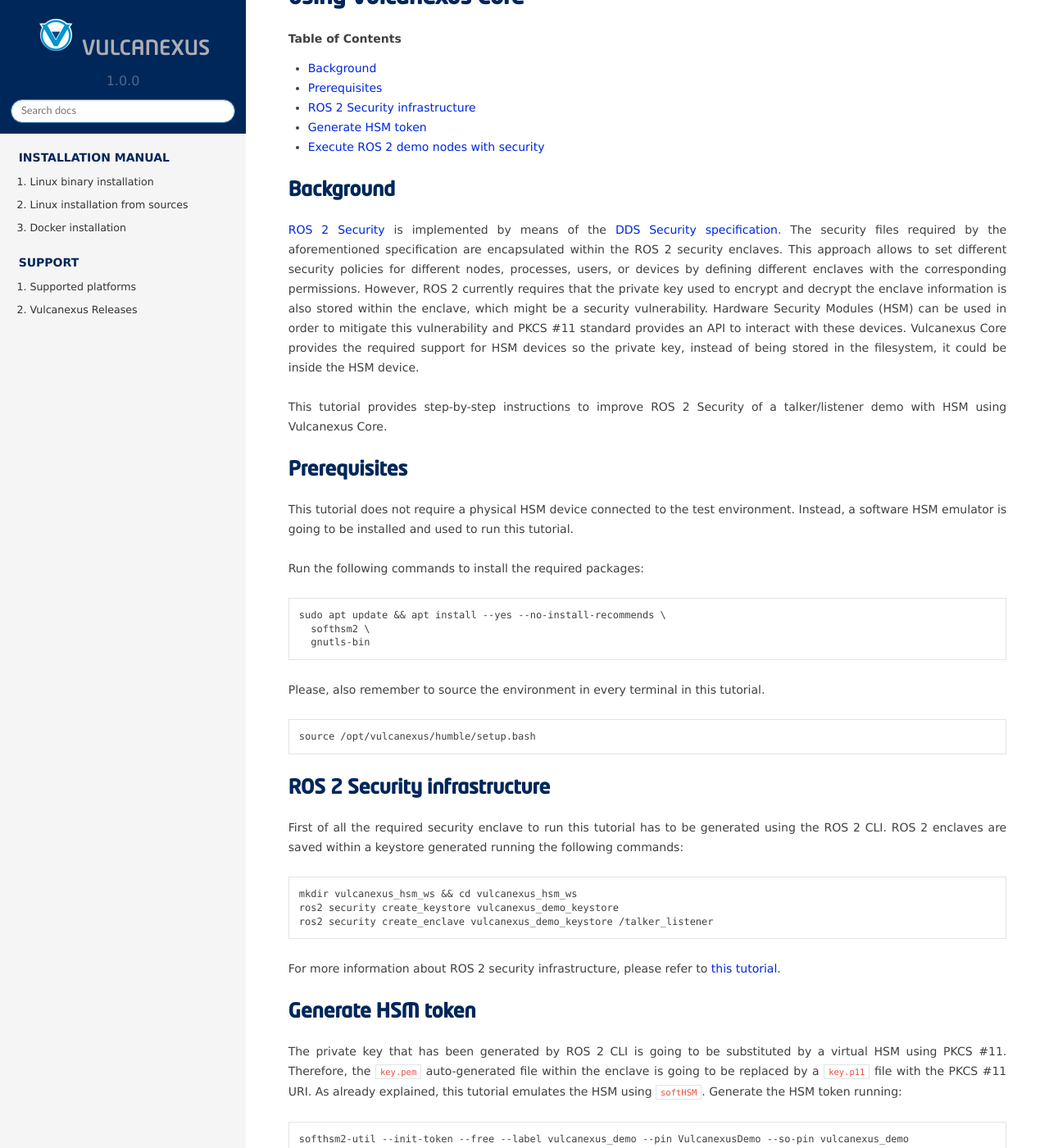
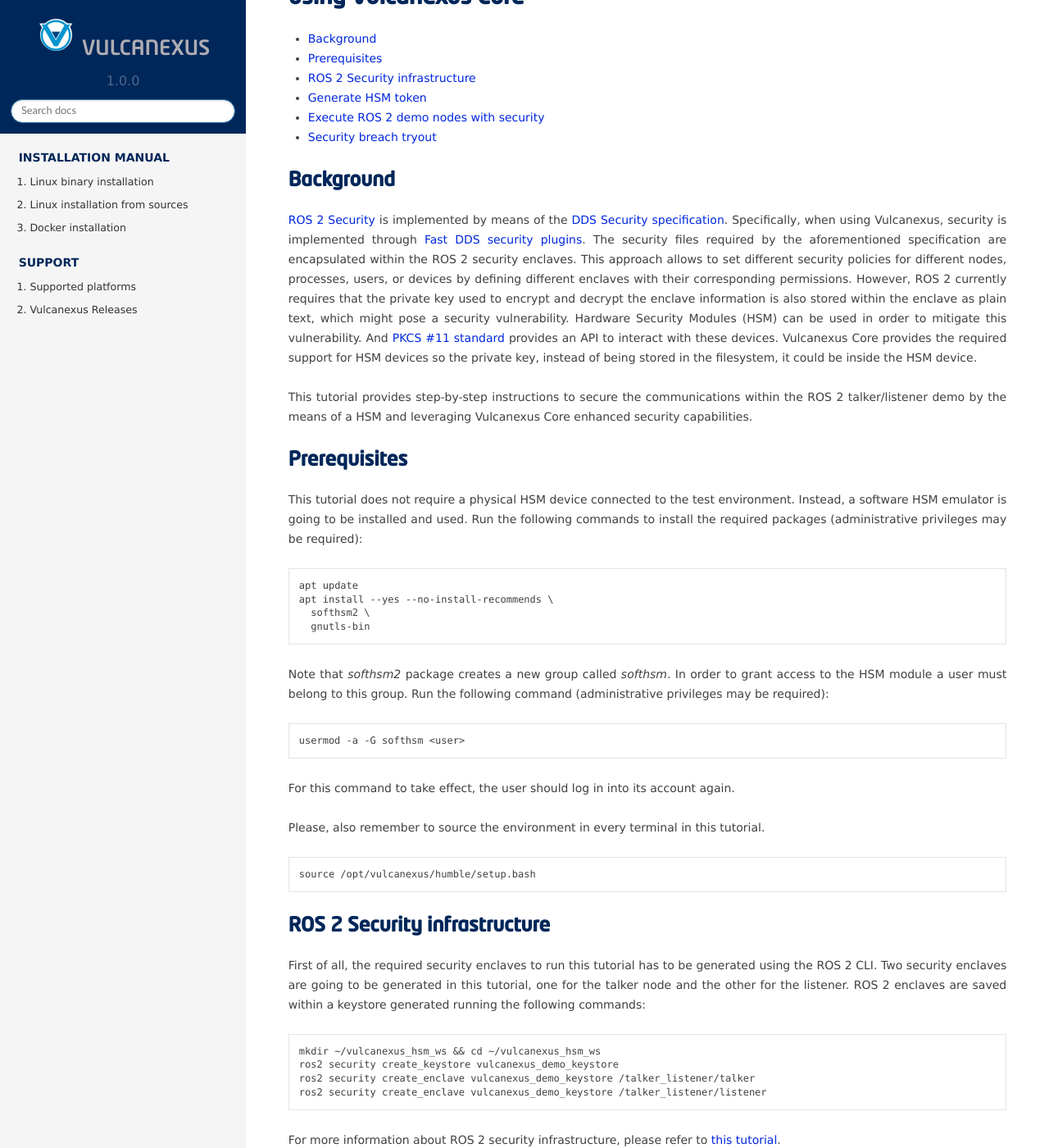
Before and after one commit to eProsima/vulcanexus, a Sphinx documentation site: the page built from docs/rst/tutorials/pkcs11_tutorial.rst, in a window 1280 px wide and 1400 px high, scrolled down 191 px. Shown: the whole window at 82% size. Built offline with Sphinx 7.4.7 and the Read the Docs theme 2.0.0, drawn with Linux system fonts in a browser that asks for light colours; some of the changed text lies outside the part shown.

Commit message:
Refs #13612: apply review suggestions
Signed-off-by: JLBuenoLopez-eProsima <joseluisbueno@eprosima.com>

```diff
--- a/docs/rst/tutorials/pkcs11_tutorial.rst
+++ b/docs/rst/tutorials/pkcs11_tutorial.rst
@@ -1,9 +1,9 @@
 .. _vulcanexus_pkcs11_tutorial:
 
 ROS 2 Security improved with Hardware Security Modules (HSM) using Vulcanexus Core
-==========================================================================================
+==================================================================================
 
-.. contents:: Table of Contents
+.. contents::
     :depth: 2
     :local:
     :backlinks: none
@@ -12,27 +12,39 @@
 ----------
 
 `ROS 2 Security <https://docs.ros.org/en/humble/Concepts/About-Security.html>`_ is implemented by means of the `DDS Security specification <https://www.omg.org/spec/DDS-SECURITY/About-DDS-SECURITY/>`_.
+Specifically, when using Vulcanexus, security is implemented through `Fast DDS security plugins <https://fast-dds.docs.eprosima.com/en/latest/fastdds/security/security.html#security>`_.
 The security files required by the aforementioned specification are encapsulated within the ROS 2 security enclaves.
-This approach allows to set different security policies for different nodes, processes, users, or devices by defining different enclaves with the corresponding permissions.
-However, ROS 2 currently requires that the private key used to encrypt and decrypt the enclave information is also stored within the enclave, which might be a security vulnerability.
-Hardware Security Modules (HSM) can be used in order to mitigate this vulnerability and PKCS #11 standard provides an API to interact with these devices.
+This approach allows to set different security policies for different nodes, processes, users, or devices by defining different enclaves with their corresponding permissions.
+However, ROS 2 currently requires that the private key used to encrypt and decrypt the enclave information is also stored within the enclave as plain text, which might pose a security vulnerability.
+Hardware Security Modules (HSM) can be used in order to mitigate this vulnerability.
+And `PKCS #11 standard <http://docs.oasis-open.org/pkcs11/pkcs11-base/v2.40/os/pkcs11-base-v2.40-os.html>`_ provides an API to interact with these devices.
 Vulcanexus Core provides the required support for HSM devices so the private key, instead of being stored in the filesystem, it could be inside the HSM device.
 
-This tutorial provides step-by-step instructions to improve ROS 2 Security of a talker/listener demo with HSM using Vulcanexus Core.
+This tutorial provides step-by-step instructions to secure the communications within the ROS 2 talker/listener demo by the means of a HSM and leveraging Vulcanexus Core enhanced security capabilities.
 
 Prerequisites
 -------------
 
 This tutorial does not require a physical HSM device connected to the test environment.
-Instead, a software HSM emulator is going to be installed and used to run this tutorial.
-
-Run the following commands to install the required packages:
+Instead, a software HSM emulator is going to be installed and used.
+Run the following commands to install the required packages (administrative privileges may be required):
 
 .. code-block:: bash
 
-    sudo apt update && apt install --yes --no-install-recommends \
+    apt update
+    apt install --yes --no-install-recommends \
       softhsm2 \
       gnutls-bin
+
+Note that `softhsm2` package creates a new group called `softhsm`.
+In order to grant access to the HSM module a user must belong to this group.
+Run the following command (administrative privileges may be required):
+
+.. code-block:: bash
+
+    usermod -a -G softhsm <user>
+
+For this command to take effect, the user should log in into its account again.
 
 Please, also remember to source the environment in every terminal in this tutorial.
 
@@ -43,54 +55,70 @@
 ROS 2 Security infrastructure
 -----------------------------
 
-First of all the required security enclave to run this tutorial has to be generated using the ROS 2 CLI.
+First of all, the required security enclaves to run this tutorial has to be generated using the ROS 2 CLI.
+Two security enclaves are going to be generated in this tutorial, one for the talker node and the other for the listener.
 ROS 2 enclaves are saved within a keystore generated running the following commands:
 
 .. code-block:: bash
 
-    mkdir vulcanexus_hsm_ws && cd vulcanexus_hsm_ws
+    mkdir ~/vulcanexus_hsm_ws && cd ~/vulcanexus_hsm_ws
     ros2 security create_keystore vulcanexus_demo_keystore
-    ros2 security create_enclave vulcanexus_demo_keystore /talker_listener
+    ros2 security create_enclave vulcanexus_demo_keystore /talker_listener/talker
+    ros2 security create_enclave vulcanexus_demo_keystore /talker_listener/listener
 
 For more information about ROS 2 security infrastructure, please refer to `this tutorial <https://docs.ros.org/en/rolling/Tutorials/Advanced/Security/The-Keystore.html>`_.
 
 Generate HSM token
 ------------------
 
-The private key that has been generated by ROS 2 CLI is going to be substituted by a virtual HSM using PKCS #11.
-Therefore, the ``key.pem`` auto-generated file within the enclave is going to be replaced by a ``key.p11`` file with the PKCS #11 URI.
+In this step, the private keys that have been generated by ROS 2 CLI in each enclave are going to be imported into virtual HSM tokens for later retrieval by Vulcanexus when necessary using PKCS #11.
+Therefore, the ``key.pem`` auto-generated files within each enclave are going to be replaced by a ``key.p11`` file with the PKCS #11 URI in it.
 As already explained, this tutorial emulates the HSM using ``softHSM``.
-Generate the HSM token running:
+Generate the HSM tokens running (administrative privileges may be required):
 
 .. code-block:: bash
 
-    softhsm2-util --init-token --free --label vulcanexus_demo --pin VulcanexusDemo --so-pin vulcanexus_demo
+    softhsm2-util --init-token --free --label vulcanexus_demo_talker --pin VulcanexusDemoTalker --so-pin VulcanexusDemoTalker
+    softhsm2-util --init-token --free --label vulcanexus_demo_listener --pin VulcanexusDemoListener --so-pin VulcanexusDemoListener
 
-As the private key has already been generated by ROS 2 CLI, this demo is going to directly import this key into the HSM token.
+As the private keys have already been generated by ROS 2 CLI, this demo is going to directly import these keys into the HSM tokens (administrative privileges may be required).
 
 .. code-block:: bash
 
-    softhsm2-util --import vulcanexus_demo_keystore/enclaves/talker_listener/key.pem --token vulcanexus_demo --label key --pin VulcanexusDemo --id 123456789ABCDEF123456789ABCDEF
+    softhsm2-util --import vulcanexus_demo_keystore/enclaves/talker_listener/talker/key.pem --token vulcanexus_demo_talker --label key --pin VulcanexusDemoTalker --id 123456789ABCDEF123456789ABCDEF
+    softhsm2-util --import vulcanexus_demo_keystore/enclaves/talker_listener/listener/key.pem --token vulcanexus_demo_listener --label key --pin VulcanexusDemoListener --id 123456789ABCDEF123456789ABCDEF
 
-Once the token has been initialized, the auto-generated private key can be removed from the filesystem.
+Once the tokens have been initialized, the auto-generated private keys can be safely removed from the filesystem.
 
 .. code-block:: bash
 
-    rm -rf vulcanexus_demo_keystore/enclaves/talker_listener/key.pem
+    rm -rf vulcanexus_demo_keystore/enclaves/talker_listener/talker/key.pem
+    rm -rf vulcanexus_demo_keystore/enclaves/talker_listener/listener/key.pem
 
 The PKCS #11 URI with the HSM information has to be stored in the ``key.p11`` file.
 When inquiring the HSM emulator for the stored tokens, the pin is going to be required.
 Either set the ``GNUTLS_PIN`` environment variable with the pin or enter it when asked by the tool.
+Run the following commands to extract the required URIs and save them automatically to the files (administrative privileges may be required):
 
 .. code-block:: bash
 
-    GNUTLS_PIN=VulcanexusDemo p11tool --provider /usr/lib/softhsm/libsofthsm2.so --list-all --login | grep "type=private" | awk '{print $2}' > vulcanexus_demo_keystore/enclaves/talker_listener/key.p11
+    GNUTLS_PIN=VulcanexusDemoTalker p11tool --provider /usr/lib/softhsm/libsofthsm2.so --list-tokens --login | grep "token=vulcanexus_demo_talker" | awk '{print $2}' > vulcanexus_demo_keystore/enclaves/talker_listener/talker/key.p11
+    GNUTLS_PIN=VulcanexusDemoListener p11tool --provider /usr/lib/softhsm/libsofthsm2.so --list-tokens --login | grep "token=vulcanexus_demo_listener" | awk '{print $2}' > vulcanexus_demo_keystore/enclaves/talker_listener/listener/key.p11
 
-The previous command already extracts the required URI and directly saves it to the file automatically.
-However, the pin has not been included into the URI.
-Two options can be followed: either use the ``FASTDDS_PKCS11_PIN`` environment variable or modify the ``key.p11`` file to include the pin within the URI.
+Even though the URIs have been saved, the corresponding pins have not been included into the URIs.
+Two options can be followed:
 
-For this later approach, open the ``key.p11`` file and add at the end ``?pin-value=VulcanexusDemo``.
+.. tabs::
+
+    .. tab:: Environment variable
+
+        .. code-block:: bash
+
+            export FASTDDS_PKCS11_PIN=VulcanexusDemo<Talker|Listener>
+
+    .. tab:: PKCS #11 URI
+
+        Edit both ``key.p11`` files and add at the end the corresponding pin: ``?pin-value=VulcanexusDemo<Talker|Listener>``.
 
 Execute ROS 2 demo nodes with security
 --------------------------------------
@@ -100,17 +128,18 @@
 
 .. code-block:: bash
 
-    export ROS_SECURITY_KEYSTORE=[path_to_workspace]/vulcanexus_demo_keystore
+    source /opt/vulcanexus/humble/setup.bash
+    export ROS_SECURITY_KEYSTORE=~/vulcanexus_hsm_ws/vulcanexus_demo_keystore
     export ROS_SECURITY_ENABLE=true
     export ROS_SECURITY_STRATEGY=Enforce
 
-The latest environment variable ensures that if the security files are not correct ROS 2 will not be initialized.
+The latest environment variable ensures that if the security files are not correct, ROS 2 will not be initialized.
 
-If the pin is not included in the PKCS #11 URI, then remember to also export the following environment variable:
+If the pin is not included in the PKCS #11 URI within the ``key.p11`` file, then remember to also export the following environment variable with the corresponding pin depending on the node being launched:
 
 .. code-block:: bash
 
-    export FASTDDS_PKCS11_PIN=VulcanexusDemo
+    export FASTDDS_PKCS11_PIN=VulcanexusDemo<Talker|Listener>
 
 Please, remember to also source Vulcanexus installation before launching the following commands.
 
@@ -118,18 +147,22 @@
 
 .. code-block:: bash
 
-    ros2 run demo_nodes_cpp talker --ros-args --enclave /talker_listener
+    ros2 run demo_nodes_cpp talker --ros-args --enclave /talker_listener/talker
 
 In the second terminal launch the listener:
 
 .. code-block:: bash
 
-    ros2 run demo_nodes_cpp listener --ros-args --enclave /talker_listener
+    ros2 run demo_nodes_cpp listener --ros-args --enclave /talker_listener/listener
 
 Communication between both nodes is established.
+
+Security breach tryout
+----------------------
 
 If a second listener is launched in a third terminal without security (do not set the environment variables but remember to source Vulcanexus installation), this node will not be included into the communication.
 
 .. code-block:: bash
 
+    source /opt/vulcanexus/humble/setup.bash
     ros2 run demo_nodes_cpp listener
```
